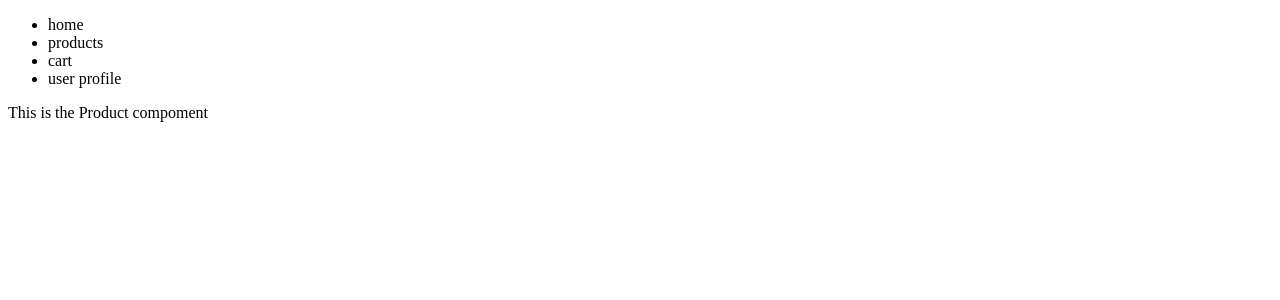
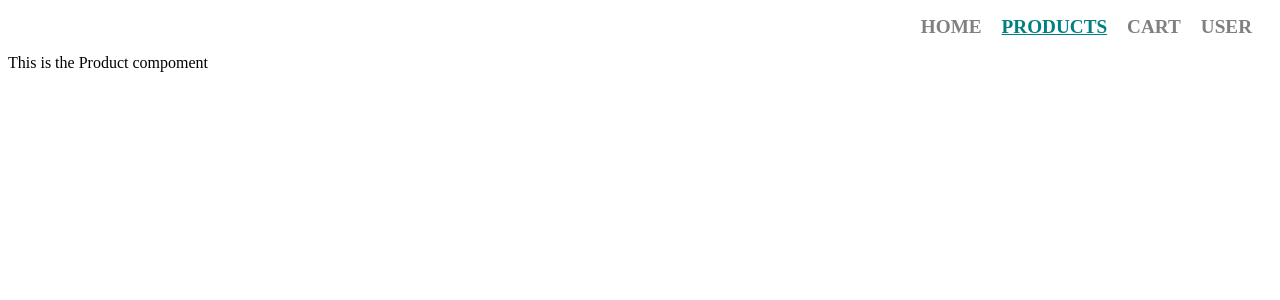
Before and after one commit to dsirola1/mewtwo-store, a React (Create React App) app: page / in a window 1280 px wide. Shown: the top 300 px of the page. Built offline with nearby package versions, Linux system fonts and the light colour scheme.

Commit message:
setup navLink

```diff
--- /dev/null
+++ b/src/components/MainNav/MainNav.css
@@ -0,0 +1,25 @@
+ul {
+	display: flex;
+	justify-content: flex-end;
+}
+
+li {
+	margin-right: 20px;
+	list-style: none;
+}
+
+a {
+	text-decoration: none;
+	font-size: larger;
+	font-weight: bold;
+	color: grey;
+}
+
+a:hover {
+	background-color: wheat;
+}
+
+.active {
+	color: teal;
+	text-decoration: underline;
+}
--- a/src/components/MainNav/MainNav.jsx
+++ b/src/components/MainNav/MainNav.jsx
@@ -1,14 +1,34 @@
 import React from 'react';
+import { NavLink } from 'react-router-dom';
+import './MainNav.css';
 
 export default function MainNav() {
 	return (
 		<div>
+			<nav>
 				<ul>
-        <li>home</li>
-        <li>products</li>
-        <li>cart</li>
-        <li>user profile</li>
+					<li>
+						<NavLink to='/signin' activeClassName='active'>
+							HOME
+						</NavLink>
+					</li>
+					<li>
+						<NavLink exact to='/' activeClassName='active'>
+							PRODUCTS
+						</NavLink>
+					</li>
+					<li>
+						<NavLink to='/detail/:id' activeClassName='active'>
+							CART
+						</NavLink>
+					</li>
+					<li>
+						<NavLink exact to='/signup' activeClassName='active'>
+							USER
+						</NavLink>
+					</li>
 				</ul>
+			</nav>
 		</div>
 	);
 }
```
Lines whose indentation alone changed are shown as unchanged.
